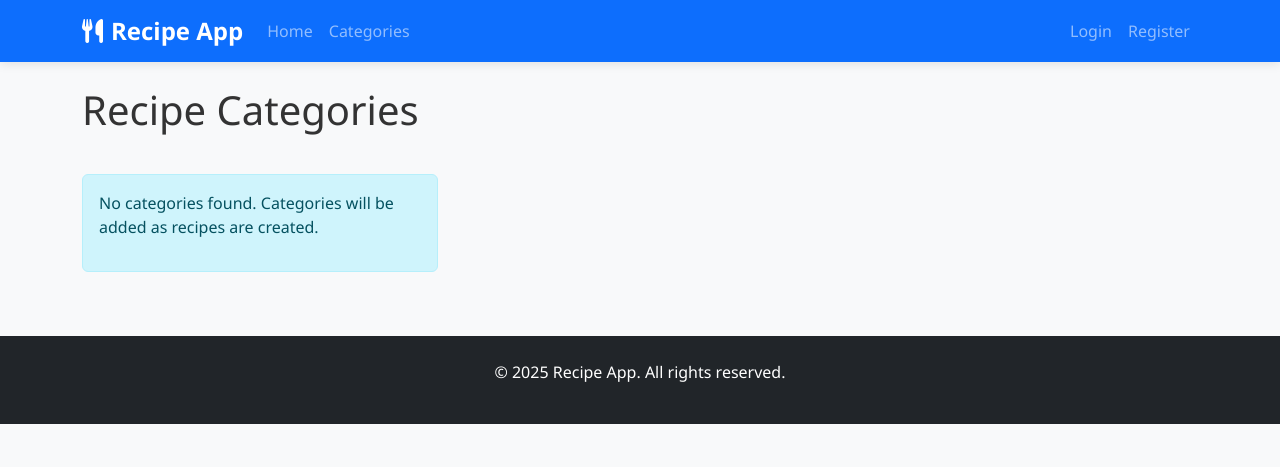
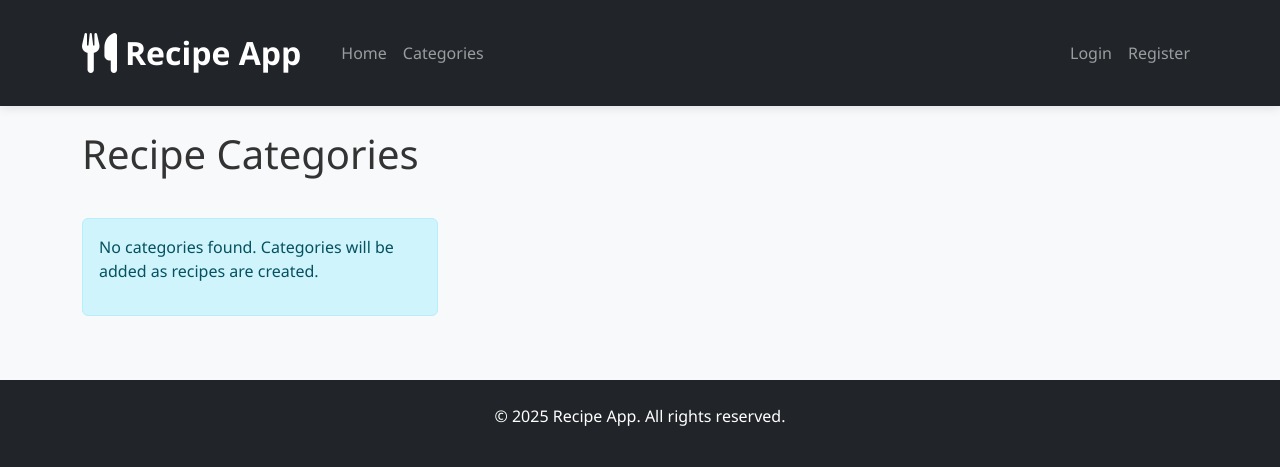
Before and after one commit to Iam-samyog/FoodieX, a Django app: page /categories/ in a window 1280 px wide. Shown: the top 467 px of the page. Run offline with Django 5.2, Linux system fonts and the light colour scheme; data that the repository does not hold is empty.

Commit message:
Improved Navbar

```diff
--- a/static/css/style.css
+++ b/static/css/style.css
@@ -9,6 +9,9 @@ body {
     border-radius: 10px;
     border: none;
     transition: transform 0.3s ease, box-shadow 0.3s ease;
+}
+.bg-orange{
+    background-color: #f46a06!important;
 }
 
 .card:hover {
--- a/templates/base.html
+++ b/templates/base.html
@@ -10,10 +10,10 @@
     {% block extra_css %}{% endblock %}
 </head>
 <body>
-    <nav class="navbar navbar-expand-lg navbar-dark bg-primary">
-        <div class="container">
-            <a class="navbar-brand" href="{% url 'recipe_list' %}">
-                <i class="fas fa-utensils me-2"></i>Recipe App
+    <nav class="navbar navbar-expand-lg navbar-dark bg-dark p-4">
+        <div class="container hstack gap-3">
+            <a class="navbar-brand fs-2 pr-4 " href="{% url 'recipe_list' %}">
+                <i class="fas fa-utensils fa-lg me-2"></i>Recipe App
             </a>
             <button class="navbar-toggler" type="button" data-bs-toggle="collapse" data-bs-target="#navbarNav">
                 <span class="navbar-toggler-icon"></span>
@@ -32,9 +32,9 @@
                     </li>
                     {% endif %}
                 </ul>
-                <ul class="navbar-nav ms-auto">
+                <ul class="navbar-nav ms-auto align-items-center ">
                     {% if user.is_authenticated %}
-                    <li class="nav-item">
+                    <li class="nav-item px-3">
                         <span class="nav-link">Welcome, {{ user.username }}</span>
                     </li>
                     <li class="nav-item">
@@ -74,6 +74,7 @@
         </div>
     </footer>
 
+
     <script src="https://cdn.jsdelivr.net/npm/bootstrap@5.2.3/dist/js/bootstrap.bundle.min.js"></script>
     {% block extra_js %}{% endblock %}
 </body>
```
